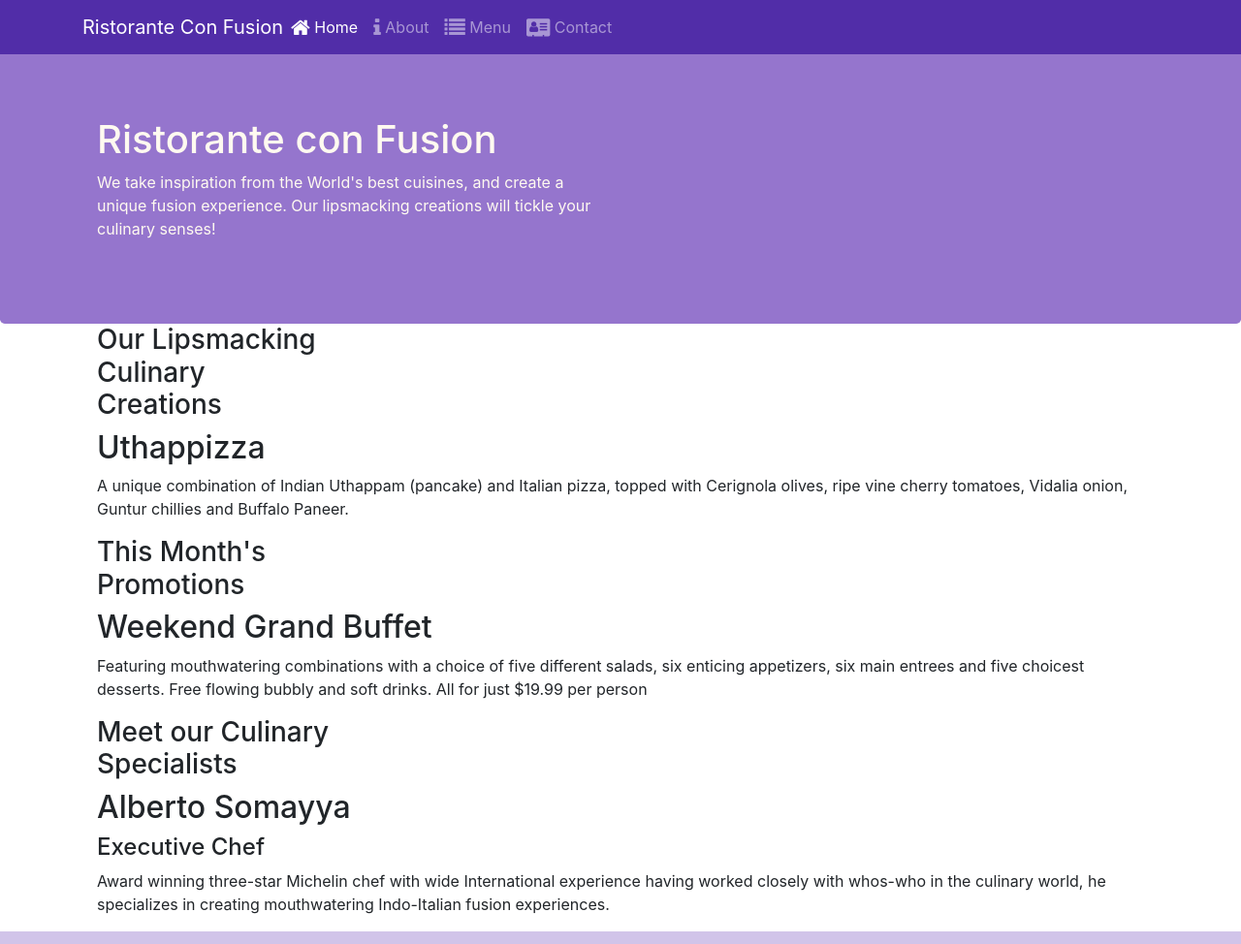
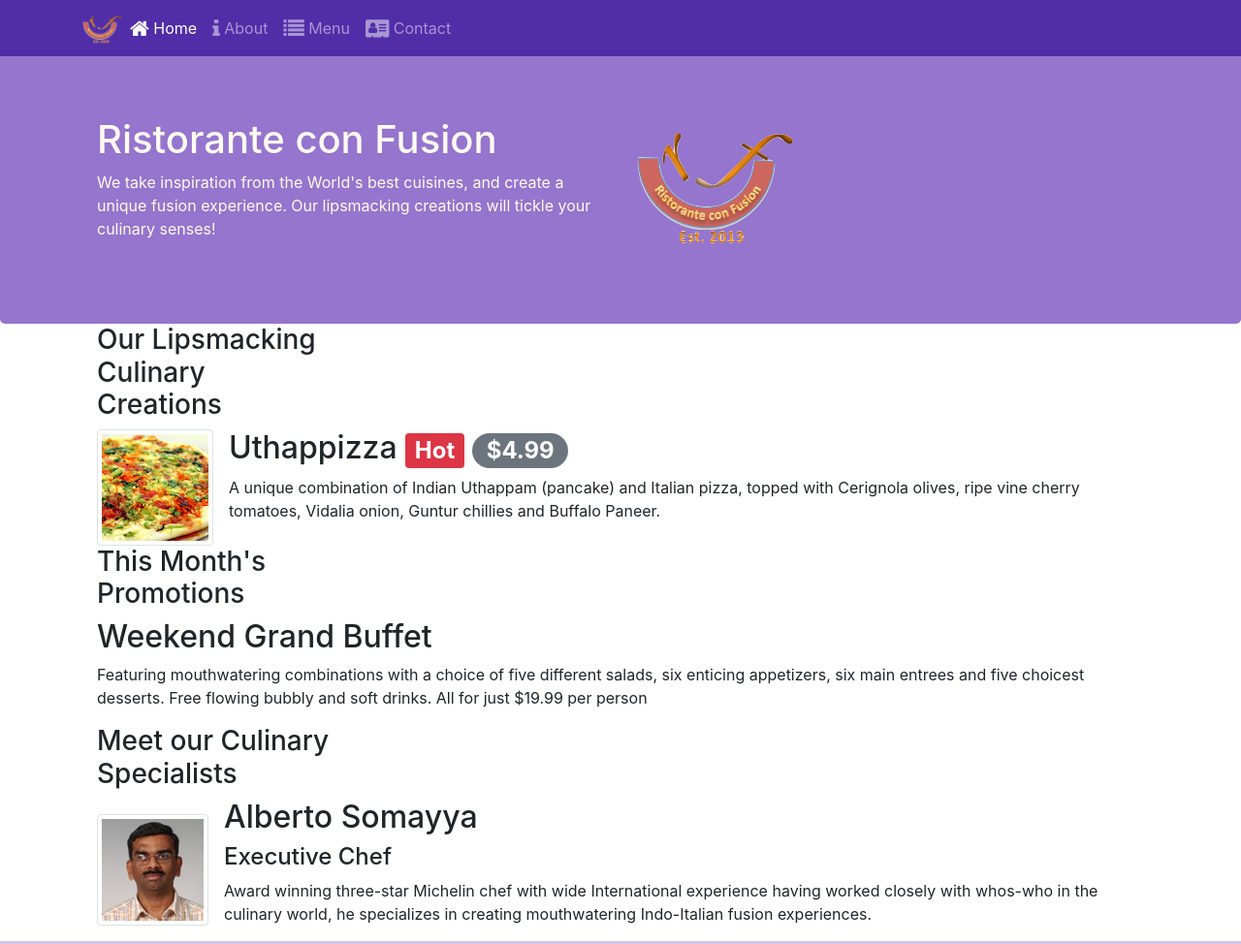
Before and after one commit to principyto/Coursera, a website: page index.html in a window 1280 px wide. Shown: the top 974 px of the page at 97% size. Drawn offline with nearby package versions, Linux system fonts and the light colour scheme.

Commit message:
Imagenes y Alertas

```diff
--- a/index.html
+++ b/index.html
@@ -24,7 +24,7 @@
             </span>
         </button>
         <a class="navbar-brand mr-auto" href="#">
-            Ristorante Con Fusion
+            <img src="img/logo.png" height="30" width="41">
         </a>
         <div class="collapse navbar-collapse" id="Navbar">
             <ul class="navbar-nav mr-auto">
@@ -67,7 +67,8 @@
                     <h1>Ristorante con Fusion</h1>
                     <p>We take inspiration from the World's best cuisines, and create a unique fusion experience. Our lipsmacking creations will tickle your culinary senses!</p>
                 </div>
-                <div class="col-12 col-sm">
+                <div class="col-12 col-sm align-self-center">
+                    <img src="img/logo.png" class="img-fluid">
                 </div>
             </div>
         </div>
@@ -79,8 +80,14 @@
                 <h3>Our Lipsmacking Culinary Creations</h3>
             </div>
             <div class="col col-sm order-sm-first col-md">
-                <h2>Uthappizza</h2>
-                <p>A unique combination of Indian Uthappam (pancake) and Italian pizza, topped with Cerignola olives, ripe vine cherry tomatoes, Vidalia onion, Guntur chillies and Buffalo Paneer.</p>
+                <div class="media">
+                    <img class="d-flex mr-3 img-thumbnail align-self-center"
+                        src="img/uthappizza.png" alt="uthappizza">
+                    <div class="media-body">
+                        <h2 class="mt-0">Uthappizza <span class="badge badge-danger">Hot</span> <span class="badge badge-pill badge-secondary">$4.99</span></h2>
+                        <p class="d-none d-sm-block">A unique combination of Indian Uthappam (pancake) and Italian pizza, topped with Cerignola olives, ripe vine cherry tomatoes, Vidalia onion, Guntur chillies and Buffalo Paneer.</p>
+                    </div>
+                </div>
             </div>
         </div>
 
@@ -100,9 +107,15 @@
                 <h3>Meet our Culinary Specialists</h3>
             </div>
             <div class="col col-sm order-sm-first col-md">
-                <h2>Alberto Somayya</h2>
-                <h4>Executive Chef</h4>
-                <p>Award winning three-star Michelin chef with wide International experience having worked closely with whos-who in the culinary world, he specializes in creating mouthwatering Indo-Italian fusion experiences. </p>
+                <div class="media">
+                    <img class="d-flex mr-3 img-thumbnail align-self-center"
+                        src="img/alberto.png" alt="alberto">
+                    <div class="media-body">
+                        <h2>Alberto Somayya</h2>
+                        <h4>Executive Chef</h4>
+                        <p>Award winning three-star Michelin chef with wide International experience having worked closely with whos-who in the culinary world, he specializes in creating mouthwatering Indo-Italian fusion experiences. </p>
+                    </div>
+                </div>
             </div>
         </div>
     </div>
```
Also changed, not shown: aboutus.html (+3 -2 lines), contactus.html (+3 -2 lines), img/alberto.png (added), img/buffet.png (added), img/logo.png (added), img/uthappizza.png (added), 1 other file.
